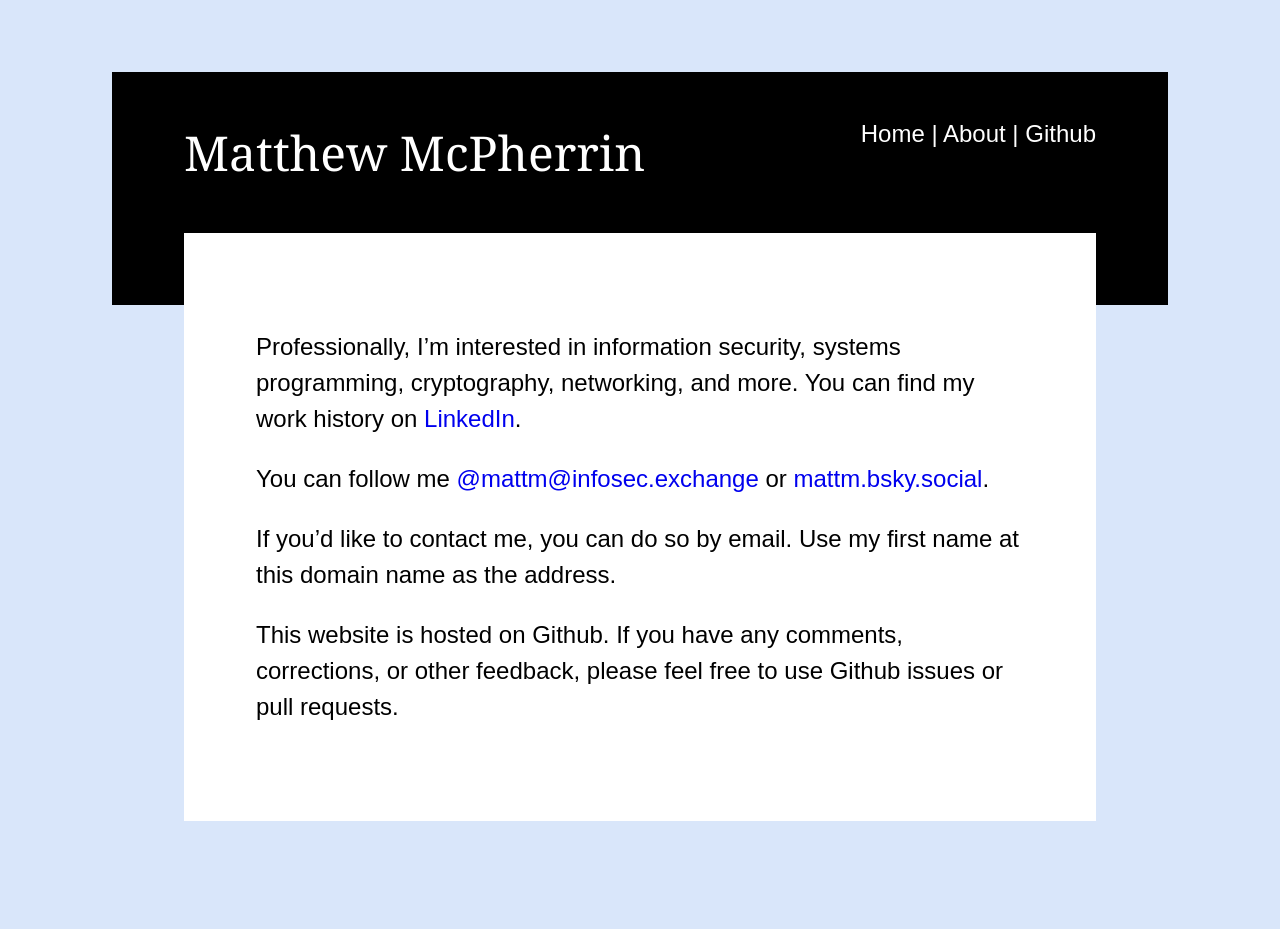
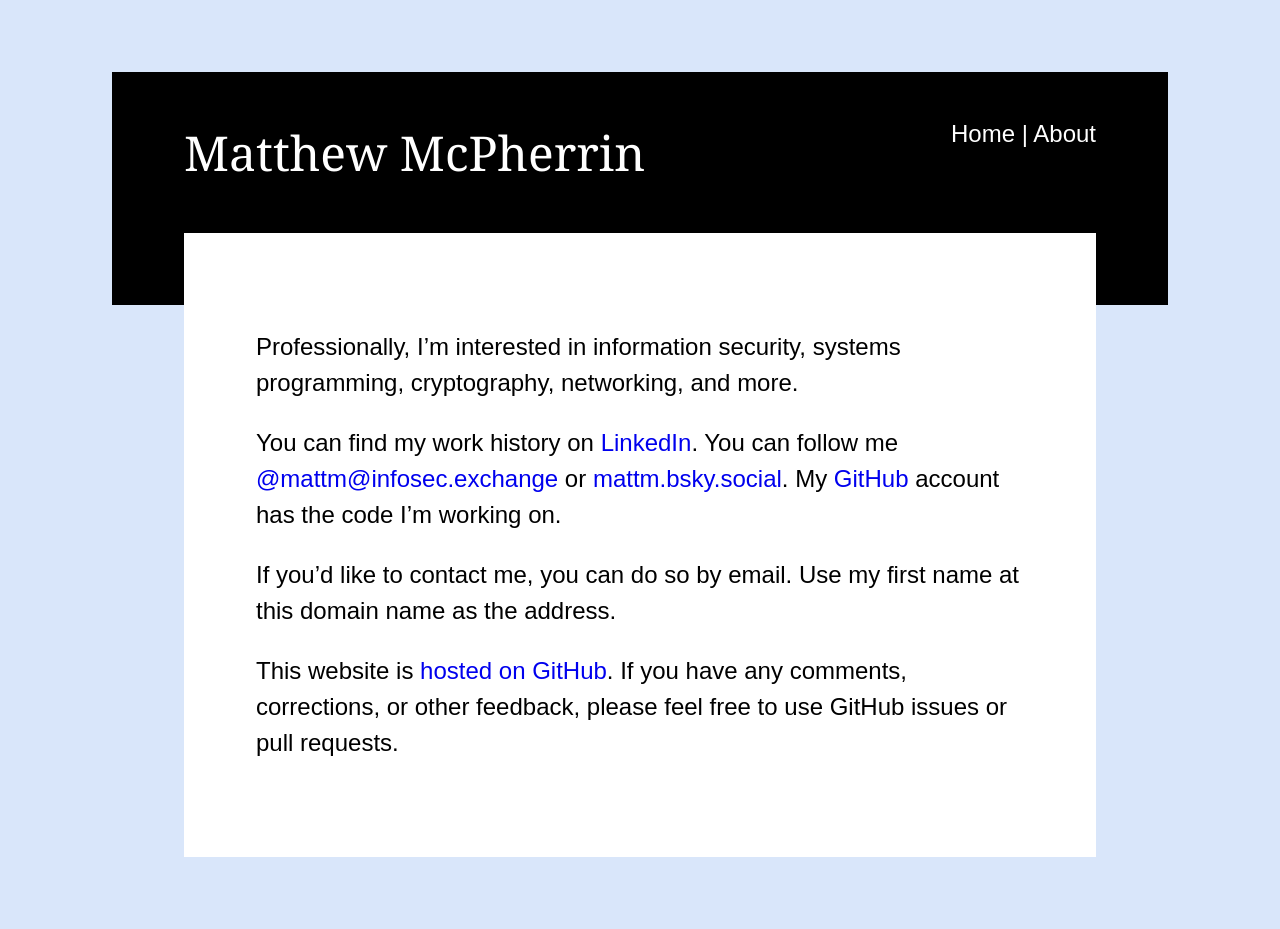
Before and after one commit to mcpherrinm/McPherrin.ca, a Jekyll site: the page built from about.md, in a window 1280 px wide. Built offline with Jekyll 4.4.1, drawn with Linux system fonts in a browser that asks for light colours; before the commit the page ends 900 px from its top, so only the background shows below that.

Commit message:
Add more links to about

```diff
--- a/_layouts/page.html
+++ b/_layouts/page.html
@@ -13,7 +13,6 @@
         <div id=topnav>
           <a href="/">Home</a>
         | <a href="/about.html">About</a>
-        | <a href="https://github.com/mcpherrinm">Github</a>
         </div>
         <h1><a href="/">Matthew&nbsp;McPherrin</a></h1>
       </div>
--- a/about.md
+++ b/about.md
@@ -4,14 +4,17 @@ title: About Matthew McPherrin
 ---
 
 Professionally, I'm interested in information security, systems programming,
-cryptography, networking, and more.  You can find my work history on
+cryptography, networking, and more.
+
+You can find my work history on
 [LinkedIn](https://linkedin.com/in/mcpherrinm).
-
 You can follow me [@mattm@infosec.exchange](https://infosec.exchange/@mattm)
 or [mattm.bsky.social](https://bsky.app/profile/mattm.bsky.social).
+My [GitHub](https://github.com/mcpherrinm/) account has the code I'm working on.
 
 If you'd like to contact me, you can do so by email.  Use my first name at this
 domain name as the address.
 
-This website is hosted on Github.  If you have any comments, corrections, or
-other feedback, please feel free to use Github issues or pull requests.
+This website is [hosted on GitHub](https://github.com/mcpherrinm/McPherrin.ca).
+If you have any comments, corrections, or other feedback, please feel free to
+use GitHub issues or pull requests.
```
